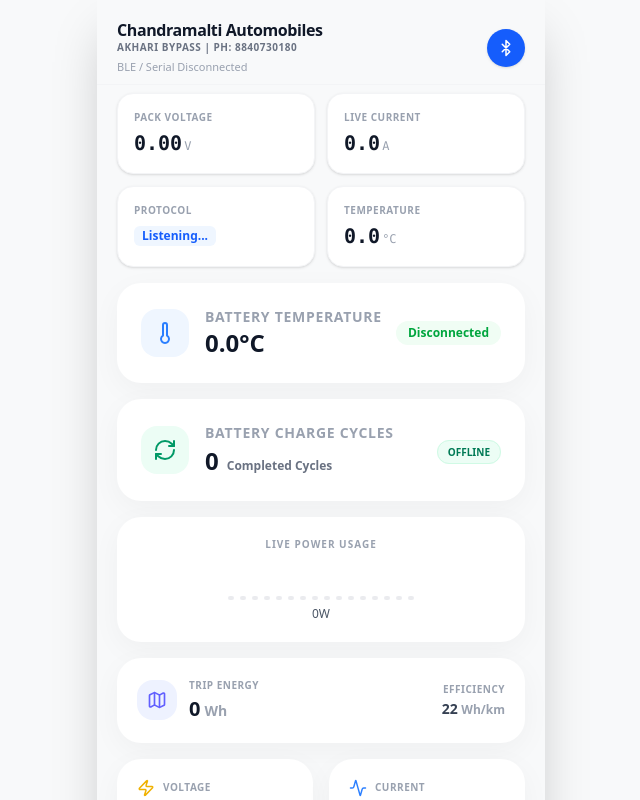
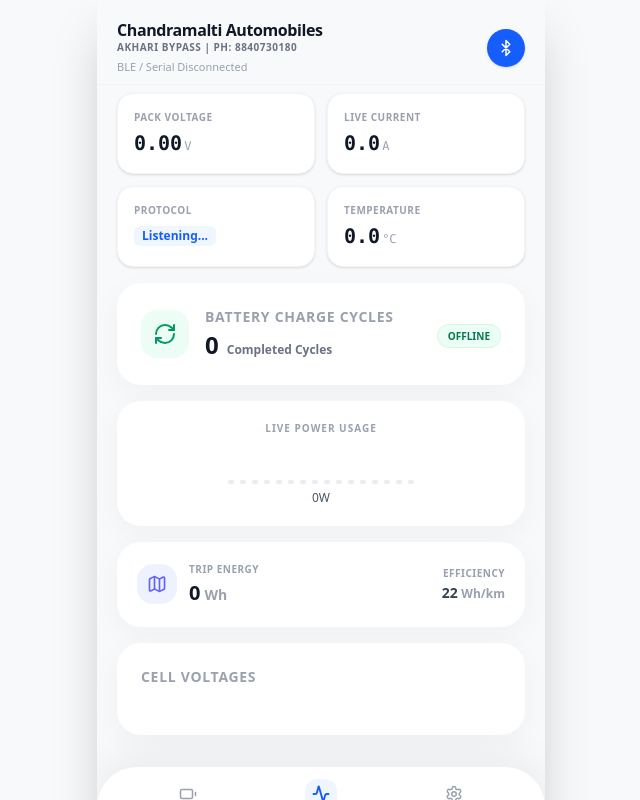
Before and after one commit to aryandon3g/electric-ev-app, a React (Vite) app: page / in a window 1280 px wide. Both pictures are taken after a click on the button "Diagnostics". Shown: the top 800 px of the page, without its empty margins (319-959 px from the left). Built offline with nearby package versions, Linux system fonts and the light colour scheme.

Commit message:
refactor: remove redundant temperature card
Removed the duplicate temperature display component to simplify the BMS monitor dashboard layout.

```diff
--- a/src/App.tsx
+++ b/src/App.tsx
@@ -393,23 +393,7 @@
                 </div>
               </div>
 
-              {/* Temperature Card */}
-              <div className="bg-white rounded-3xl p-6 shadow-[0_8px_30px_rgba(0,0,0,0.04)] flex items-center justify-between">
-                <div className="flex items-center gap-4">
-                  <div className={`w-12 h-12 rounded-2xl flex items-center justify-center ${bmsData.temperature > 40 ? 'bg-red-50 text-red-500' : 'bg-blue-50 text-blue-500'}`}>
-                    <Thermometer size={24} />
-                  </div>
-                  <div>
-                    <h3 className="text-sm font-bold text-gray-400 uppercase tracking-wider">Battery Temperature</h3>
-                    <p className="text-2xl font-extrabold text-gray-900">
-                      {isConnected ? `${bmsData.temperature.toFixed(1)}°C` : '0.0°C'}
-                    </p>
-                  </div>
-                </div>
-                <div className={`px-3 py-1 rounded-full text-xs font-bold ${bmsData.thermalState === 'Normal' ? 'bg-green-50 text-green-600' : 'bg-orange-50 text-orange-600'}`}>
-                  {isConnected ? bmsData.thermalState : 'Disconnected'}
-                </div>
-              </div>
+
 
               {/* Charge Cycles Completed (BMS Telemetry Data) */}
               <div className="bg-white rounded-3xl p-6 shadow-[0_8px_30px_rgba(0,0,0,0.04)] flex items-center justify-between">
@@ -440,8 +424,7 @@
                 </div>
               </div>
 
-              <div className="grid grid-cols-2 gap-4">
-                <div className="col-span-2 bg-white rounded-3xl p-5 shadow-[0_8px_30px_rgba(0,0,0,0.04)] flex justify-between items-center">
+              <div className="w-full bg-white rounded-3xl p-5 shadow-[0_8px_30px_rgba(0,0,0,0.04)] flex justify-between items-center">
                    <div className="flex items-center gap-3">
                      <div className="w-10 h-10 rounded-2xl bg-indigo-50 text-indigo-500 flex items-center justify-center">
                        <Map size={20} />
@@ -459,27 +442,6 @@
                          {bmsData.efficiencyWhPerKm} <span className="text-xs text-gray-400">Wh/km</span>
                        </div>
                    </div>
-                </div>
-
-                <div className="bg-white rounded-3xl p-5 shadow-[0_8px_30px_rgba(0,0,0,0.04)]">
-                   <div className="flex items-center gap-2 text-gray-400 mb-2">
-                     <Zap size={18} className="text-yellow-500" />
-                     <span className="text-[10px] font-bold uppercase tracking-wider">Voltage</span>
-                   </div>
-                   <div className="text-2xl font-extrabold text-gray-900">
-                     {bmsData.voltage.toFixed(2)}<span className="text-sm text-gray-400 ml-1">V</span>
-                   </div>
-                </div>
-
-                <div className="bg-white rounded-3xl p-5 shadow-[0_8px_30px_rgba(0,0,0,0.04)]">
-                   <div className="flex items-center gap-2 text-gray-400 mb-2">
-                     <Activity size={18} className="text-blue-500" />
-                     <span className="text-[10px] font-bold uppercase tracking-wider">Current</span>
-                   </div>
-                   <div className="text-2xl font-extrabold text-gray-900">
-                     {Math.abs(bmsData.current).toFixed(1)}<span className="text-sm text-gray-400 ml-1">A</span>
-                   </div>
-                </div>
               </div>
 
               <div className="bg-white rounded-3xl p-6 shadow-[0_8px_30px_rgba(0,0,0,0.04)]">
```
